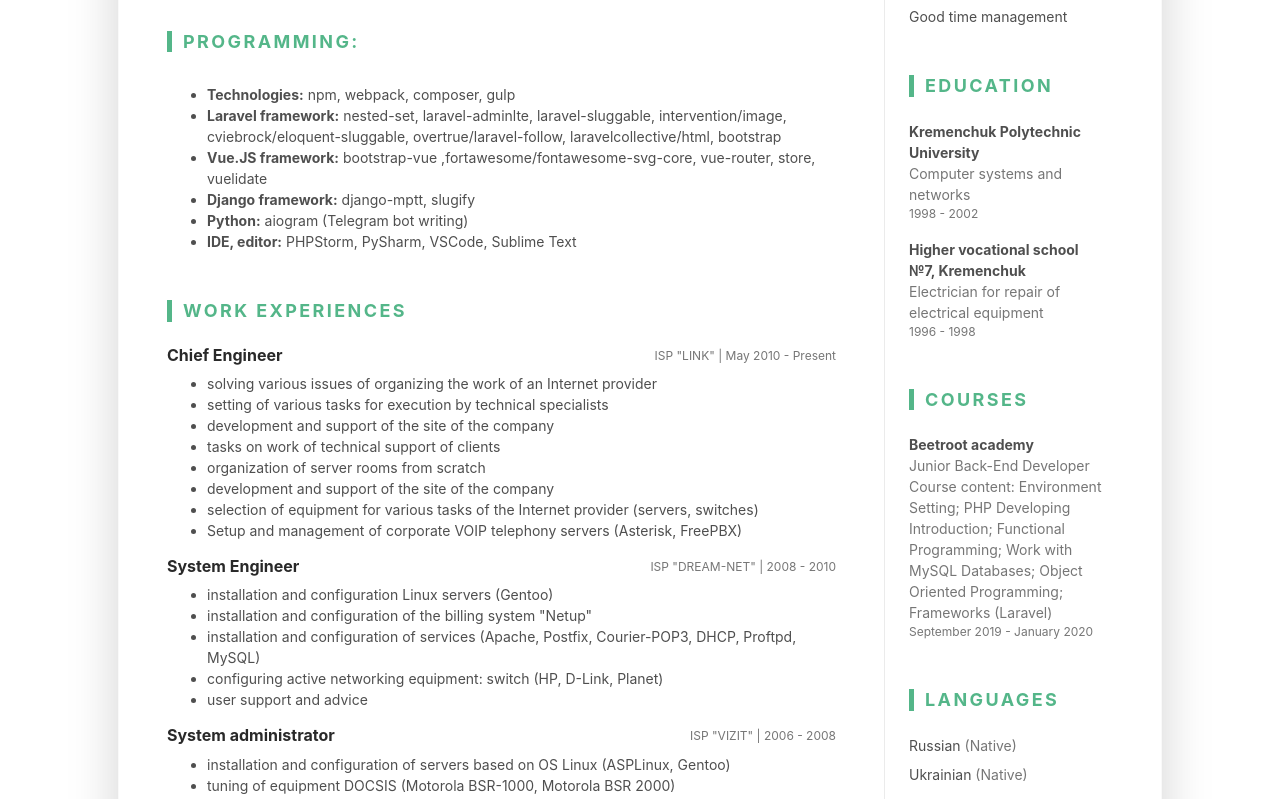
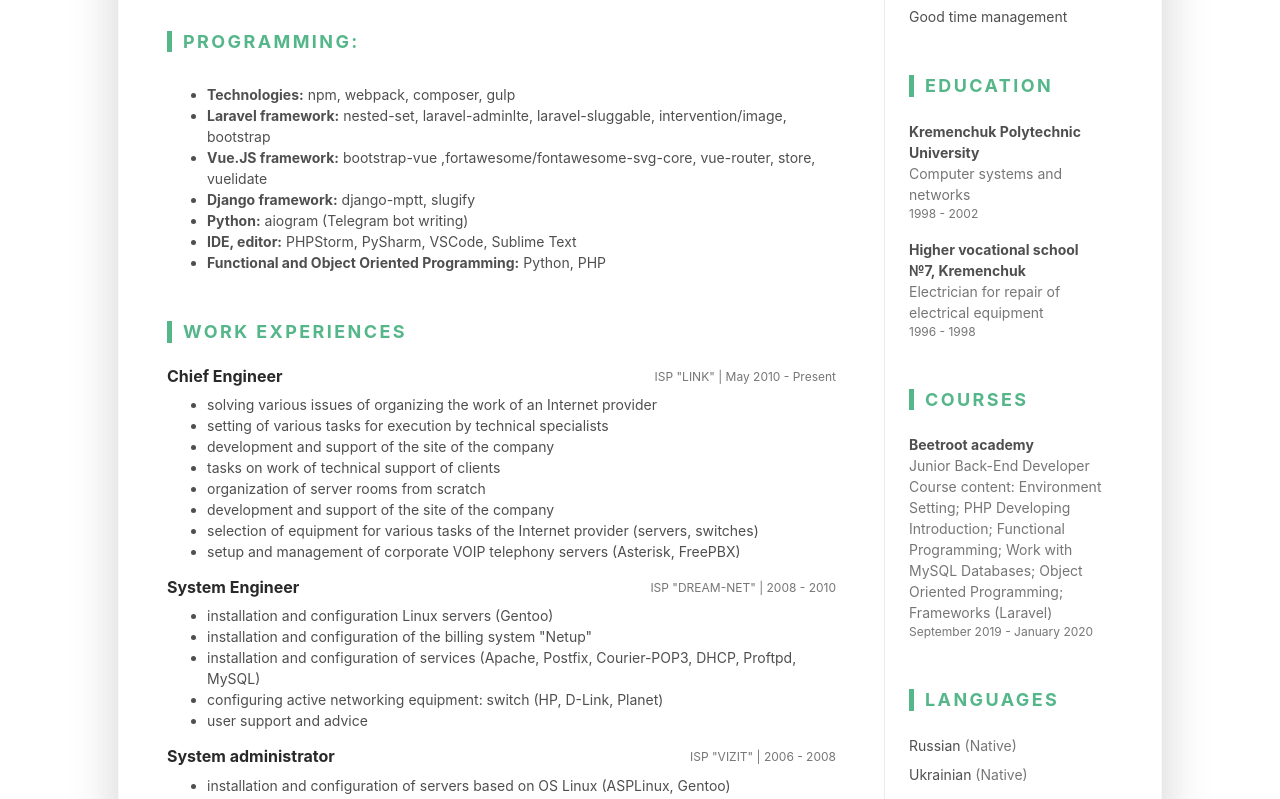
Before and after one commit to sergdsv/djangoblog, a Django app: page /resume/ in a window 1280 px wide. Shown: the part 796-1595 px from the top of the page. Run offline with Django 3.2, Linux system fonts and the light colour scheme; some libraries are stand-ins or nearby versions.

Commit message:
edit resume1

```diff
--- a/blog/templates/resume.html
+++ b/blog/templates/resume.html
@@ -77,8 +77,7 @@
 										<ul>
                                             <li><b>Technologies:</b> npm, webpack, composer, gulp</li>
                                             <li><b>Laravel framework:</b> nested-set, laravel-adminlte, laravel-sluggable,
-                                                intervention/image, cviebrock/eloquent-sluggable, overtrue/laravel-follow,
-                                                laravelcollective/html, bootstrap
+                                                intervention/image, bootstrap
                                             </li>
                                             <li><b>Vue.JS framework:</b> bootstrap-vue ,fortawesome/fontawesome-svg-core,
                                                 vue-router, store, vuelidate
@@ -86,6 +85,7 @@
                                             <li><b>Django framework:</b> django-mptt, slugify</li>
                                             <li><b>Python:</b> aiogram (Telegram bot writing)</li>
                                             <li><b>IDE, editor:</b> PHPStorm, PySharm, VSCode, Sublime Text</li>
+                                            <li><b>Functional and Object Oriented Programming:</b> Python, PHP</li>
                                         </ul>
 									</div>
 								</div><!--//item-->
@@ -107,7 +107,7 @@
                                             <li>organization of server rooms from scratch</li>
                                             <li>development and support of the site of the company</li>
                                             <li>selection of equipment for various tasks of the Internet provider (servers, switches)</li>
-                                            <li>Setup and management of corporate VOIP telephony servers (Asterisk, FreePBX)</li>
+                                            <li>setup and management of corporate VOIP telephony servers (Asterisk, FreePBX)</li>
                                         </ul>
 									</div>
 								</div><!--//item-->
@@ -167,7 +167,6 @@
 									<h4 class="item-title">Protocols</h4>
 									<ul class="list-unstyled resume-skills-list">
 										<li class="mb-2">DHCP, DNS, SMTP, POP3, IMAP, NAT, VPN, BGP, SNMP, HTTP, HTTPS, FTP, SSH, telnet</li>
-
 										</ul>
 									</div><!--//item-->
 									<div class="item">
```
